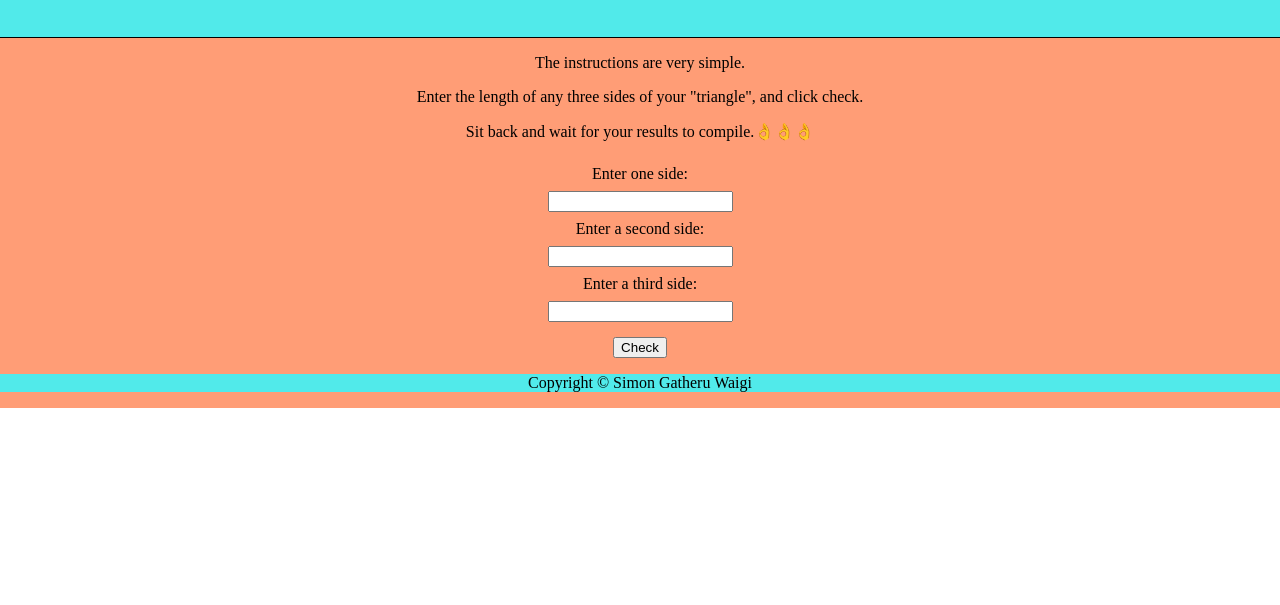
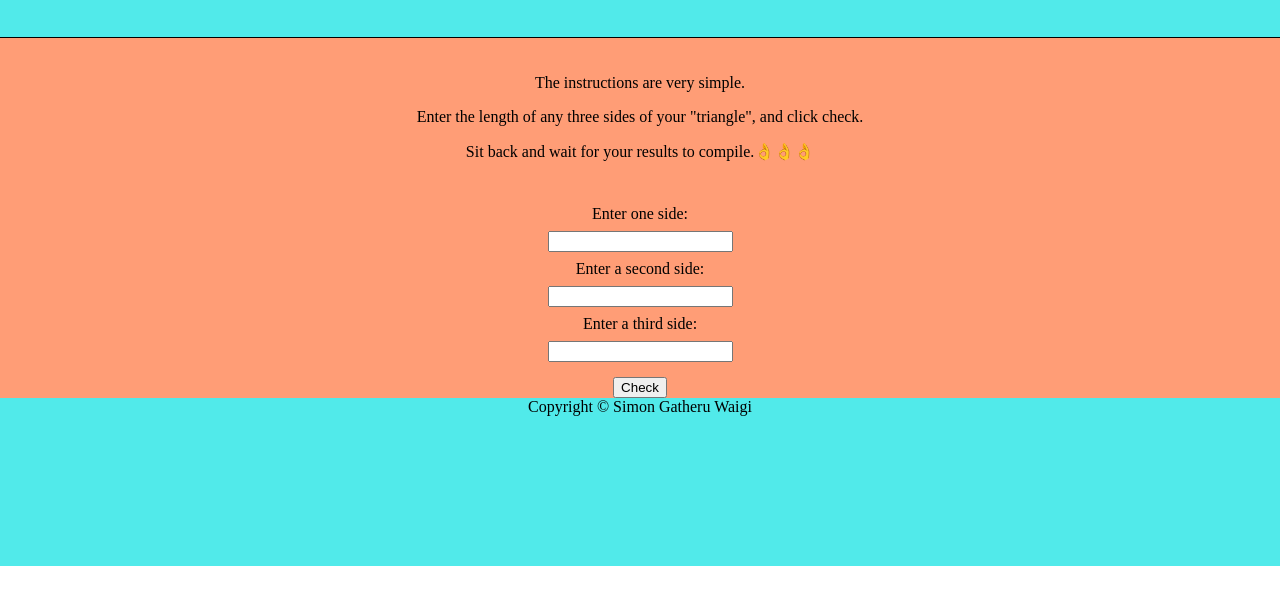
Before and after one commit to spgdaman/triangle-tracker, a plain HTML site: page index.html in a window 1280 px wide. Shown: the part 79-684 px from the top of the page. Drawn offline with Linux system fonts and the light colour scheme; a web font is replaced by a local one.

Commit message:
add footer and its background color

```diff
--- a/css/styles.css
+++ b/css/styles.css
@@ -1,4 +1,5 @@
 html, body{
+  height: 100%;
   margin: 0;
 }
 
@@ -28,6 +29,8 @@ body{
   margin: 0;
   padding-right: 10px;
   padding-left: 10px;
+  padding-top: 20px;
+  padding-bottom: 20px;
 }
 
 .gather-stuff{
@@ -48,4 +51,10 @@ body{
 .footer{
   text-align: center;
   background-color: #51eaea;
+  margin-bottom: -50px;
 }
+
+.copyright{
+  padding-top: 150px;
+  padding-bottom: 150px;
+}
--- a/index.html
+++ b/index.html
@@ -86,12 +86,12 @@
         <input class="submit gather-small" type="button" value="Check" onclick="triangleTracker()">
       </form>
 
-      <div class="footer">
-        <p>
-          Copyright © Simon Gatheru Waigi
-        </p>
-      </div>
+    </div>
 
+    <div class="footer">
+      <p class="copyright">
+        Copyright © Simon Gatheru Waigi
+      </p>
     </div>
 
   </body>
```
